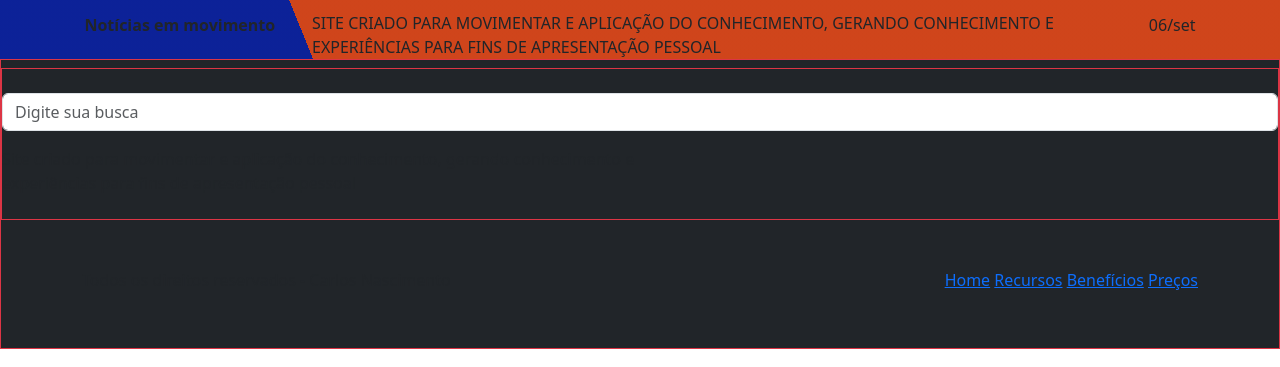
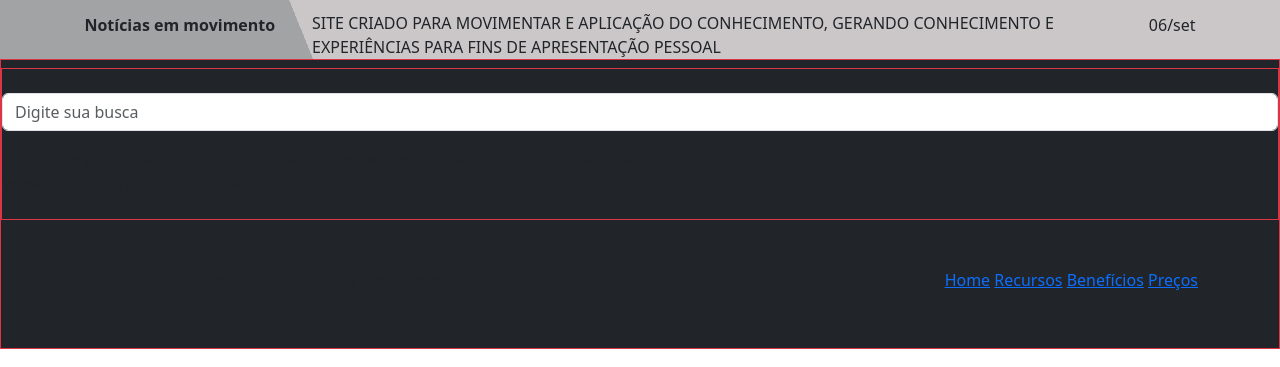
Before and after one commit to carlospph/exercicios, a PHP site: page /bank/index.html in a window 1280 px wide. Shown: the part 433-800 px from the top of the page. Run offline with PHP 8.4, Linux system fonts and the light colour scheme.

Commit message:
cores barra destaque

```diff
--- a/bank/styles.css
+++ b/bank/styles.css
@@ -44,8 +44,8 @@ a.nav-link {
 .bg-section-bar {
   background: linear-gradient(
     68deg,
-    hsla(231, 90%, 35%, 0.863) 24%,
-    #db471aef 24%
+    hwb(0 82% 18% / 0.733) 24%,
+    hsla(0, 22%, 95%, 0.801) 24%
   );
 }
 
```
